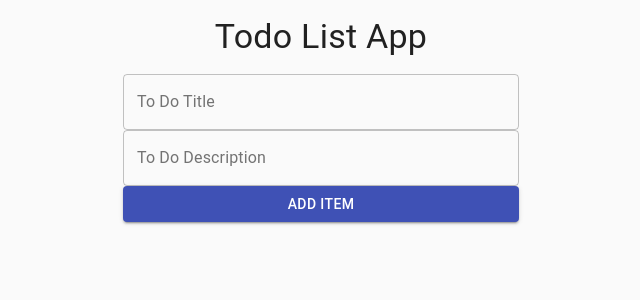
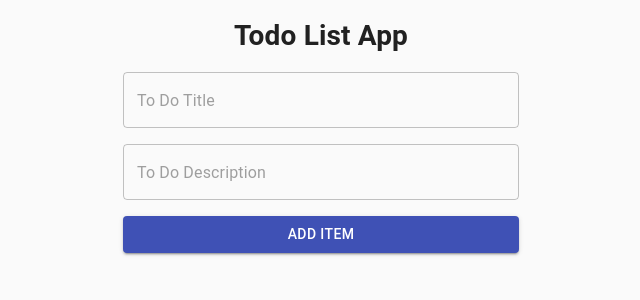
Before and after one commit to abdo-hachi/todo-list-using-react, a React (Create React App) app: page / in a window 1280 px wide. Shown: the top 300 px of the page, without its empty margins (319-959 px from the left). Built offline with nearby package versions, Linux system fonts and the light colour scheme.

Commit message:
adding testing for components

```diff
--- a/src/App.tsx
+++ b/src/App.tsx
@@ -1,15 +1,13 @@
 import React from "react";
 import Container from "@material-ui/core/Container";
-import Typography from "@material-ui/core/Typography";
+
 import ListsTodos from "./components/ListsTodos";
 import AddTodo from "./components/AddTodo";
 
 const App: React.FC = () => {
   return (
     <Container maxWidth="xs">
-      <Typography style={{ textAlign: "center", margin: "1rem" }} variant="h4">
-        Todo List App
-      </Typography>
+      <h1 style={{ textAlign: "center", margin: "1rem" }}>Todo List App</h1>
       <AddTodo />
       <ListsTodos />
     </Container>
--- a/src/components/AddTodo.tsx
+++ b/src/components/AddTodo.tsx
@@ -22,20 +22,23 @@ const AddTodo: React.FC = () => {
   return (
     <div>
       <TextField
+        style={{ marginBottom: "1rem" }}
         variant="outlined"
-        label="To Do Title"
+        placeholder="To Do Title"
         fullWidth
         onChange={(e) => setTodoTitle(e.target.value)}
         value={todoTitle}
       />
       <TextField
+        style={{ marginBottom: "1rem" }}
         variant="outlined"
-        label="To Do Description"
         fullWidth
+        placeholder="To Do Description"
         onChange={(e) => setTodoDescription(e.target.value)}
         value={todoDescription}
       />
       <Button
+        name="Add Item"
         variant="contained"
         color="primary"
         fullWidth
--- a/src/components/ListsTodos.tsx
+++ b/src/components/ListsTodos.tsx
@@ -3,9 +3,7 @@ import List from "@material-ui/core/List";
 import ListItem from "@material-ui/core/ListItem";
 import ListItemText from "@material-ui/core/ListItemText";
 import ListItemSecondaryAction from "@material-ui/core/ListItemSecondaryAction";
-import TextareaAutosize from "@material-ui/core/TextareaAutosize";
 import Checkbox from "@material-ui/core/Checkbox";
-import TextField from "@material-ui/core/TextField";
 import IconButton from "@material-ui/core/IconButton";
 import DeleteIcon from "@material-ui/icons/Delete";
 import BorderColorIcon from "@material-ui/icons/BorderColor";
@@ -16,8 +14,8 @@ import { editTodo, removeTodo, setTodoStatus } from "../features/todoSlice";
 const ListsTodos: React.FC = () => {
   const todoList = useSelector((state: RootState) => state.todos);
   const dispatch = useDispatch<AppDispatch>();
-  const [titleVlaue, setTitleVlaue] = useState("");
-  const [descriptionVlaue, setDescriptionVlaue] = useState("");
+  const [titleValue, setTitleValue] = useState("");
+  const [descriptionValue, setDescriptionValue] = useState("");
   const textFieldTitle: any | boolean = useRef<HTMLInputElement | boolean>(
     true
   );
@@ -31,7 +29,7 @@ const ListsTodos: React.FC = () => {
   const updateTodo = (id: string, e: React.KeyboardEvent<HTMLInputElement>) => {
     if (e.which === 13) {
       dispatch(
-        editTodo({ id, title: titleVlaue, description: descriptionVlaue })
+        editTodo({ id, title: titleValue, description: descriptionValue })
       );
       (textFieldTitle.current as HTMLInputElement).disabled = true;
       (textFieldDescription.current as HTMLInputElement).disabled = true;
@@ -42,26 +40,30 @@ const ListsTodos: React.FC = () => {
       <List>
         {todoList.map((todo) => (
           <ListItem key={todo.id}>
-            <ListItemText
-              style={{
-                textDecoration: todo.completed ? "line-through" : "none",
-              }}
-            >
+            <ListItemText>
               <input
+                style={{
+                  textDecoration: todo.completed ? "line-through" : "none",
+                }}
+                data-testid="title"
                 disabled={textFieldTitle}
                 ref={textFieldTitle}
                 defaultValue={todo.title}
                 onKeyPress={(e) => {
-                  setTitleVlaue(textFieldTitle.current.value);
+                  setTitleValue(textFieldTitle.current.value);
                   updateTodo(todo.id, e);
                 }}
               />
               <input
+                style={{
+                  textDecoration: todo.completed ? "line-through" : "none",
+                }}
+                data-testid="description"
                 disabled={textFieldDescription}
                 ref={textFieldDescription}
                 defaultValue={todo.description}
                 onKeyPress={(e) => {
-                  setDescriptionVlaue(textFieldDescription.current.value);
+                  setDescriptionValue(textFieldDescription.current.value);
                   updateTodo(todo.id, e);
                 }}
               />
@@ -76,7 +78,6 @@ const ListsTodos: React.FC = () => {
               </IconButton>
               <IconButton
                 onClick={() => {
-                  dispatch(editTodo(todo));
                   handelEditTodo();
                 }}
               >
--- a/src/index.tsx
+++ b/src/index.tsx
@@ -7,8 +7,8 @@ import reportWebVitals from "./reportWebVitals";
 import CssBaseline from "@material-ui/core/CssBaseline";
 ReactDOM.render(
   <React.StrictMode>
-    <CssBaseline />
     <Provider store={store}>
+      <CssBaseline />
       <App />
     </Provider>
   </React.StrictMode>,
```
Also changed, not shown: 1 other file (tests, documents, lock files or other folders).
